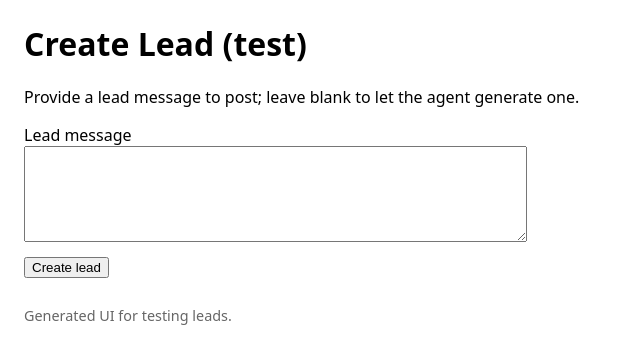
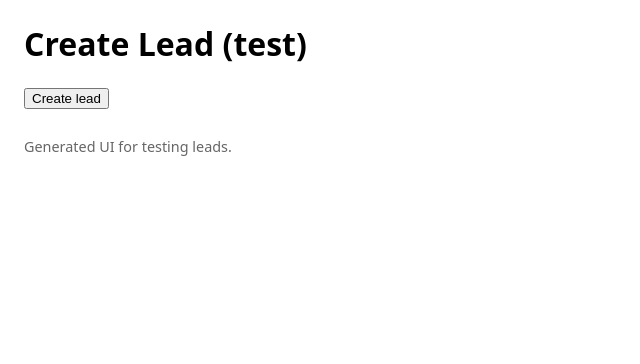
Before and after one commit to lundmj/customer-service-tester, a Django app: page /messages/create-lead/ in a window 1280 px wide. Shown: the part 110-474 px from the top of the page, without its empty margins (0-640 px from the left). Run offline with Django 5.2, Linux system fonts and the light colour scheme.

Commit message:
Remove ability to create custom leads

```diff
--- a/messaging/templates/messaging/create_lead.html
+++ b/messaging/templates/messaging/create_lead.html
@@ -1,13 +1,8 @@
 {% extends "base.html" %}
 {% block content %}
   <h1>Create Lead (test)</h1>
-  <p>Provide a lead message to post; leave blank to let the agent generate one.</p>
   <form method="post" action="">
     {% csrf_token %}
-    <div>
-      <label for="lead_message">Lead message</label><br />
-      <textarea id="lead_message" name="lead_message" rows="6" cols="60"></textarea>
-    </div>
     <div style="margin-top:8px">
       <button type="submit">Create lead</button>
     </div>
--- a/messaging/views.py
+++ b/messaging/views.py
@@ -10,27 +10,21 @@ PROMPTS_PATH = Path(__file__).resolve().parent / "prompts"
 
 class InitiateLead(View):
     def get(self, request, *args, **kwargs):
-        """Render a simple form to POST a lead message for testing."""
         return render(request, 'messaging/create_lead.html')
 
     def post(self, request, *args, **kwargs):
-        # If the form provides a lead_message, use it; otherwise fall back
-        # to the agent-generated message so the endpoint remains useful.
-        lead_message = request.POST.get('lead_message', '').strip()
-
-        if not lead_message:
-            shopper = Agent(
-                PROMPTS_PATH / "property_shopper.md",
-                history_limit=1,
-                model_name='gpt-4.1',
-            )
-            lead_message = shopper.chat_once(
-                "Media: Facebook Marketplace\n"
-            )
+        shopper = Agent(
+            PROMPTS_PATH / "property_shopper.md",
+            history_limit=1,
+            model_name='gpt-4.1',
+        )
+        lead_message = shopper.chat_once(
+            "Media: Email\n"
+        )
 
         try:
             message = Message.objects.create(
-                type=Message.FACEBOOK,
+                type=Message.EMAIL,
                 lead_message=lead_message,
             )
         except Exception as e:
@@ -85,7 +79,6 @@ class ReplyView(View):
 
         Returns whether the report successfully generated.
         """
-        print('Tool Called')
         if not all(
             1 <= score <= 5 for score in [
                 platform_score,
@@ -127,8 +120,7 @@ class ReplyView(View):
         ReplyView.scorecard_id = scorecard.id
         return "Success: Grade report generated."
 
-    def grade_response(message, response_message):
-        print('Grading Response')
+    def grade_response(message_obj: Message, response_message: str):
         grader = Agent(
             PROMPTS_PATH / "response_grader.md",
             history_limit=2,
@@ -136,15 +128,16 @@ class ReplyView(View):
             tool_box=ReplyView.grade_toolbox
         )
         prompt = f"""
-        Lead Message: {message.lead_message}
-        Platform: {message.type}
+        Lead Message: {message_obj.lead_message}
+        Platform: {message_obj.type}
         Response Message: {response_message}
         """
         grader.chat_once(prompt)
-        message.scorecard_id = ReplyView.scorecard_id
+        print('ReplyView.scorecard_id:', ReplyView.scorecard_id)
+        message_obj.scorecard_id = ReplyView.scorecard_id
+        message_obj.save()
 
     def post(self, request: HttpRequest, pk, *args, **kwargs):
-        print('POST')
         message = get_object_or_404(Message, id=pk)
         response_message = request.POST.get('response_message', '').strip()
         if not response_message:
@@ -154,7 +147,6 @@ class ReplyView(View):
             message.log_response(response_message)
         except Exception as e:
             return HttpResponse(status=500, content=str(e))
-        print('Logged Response')
 
         ReplyView.grade_response(message, response_message)
 
```
